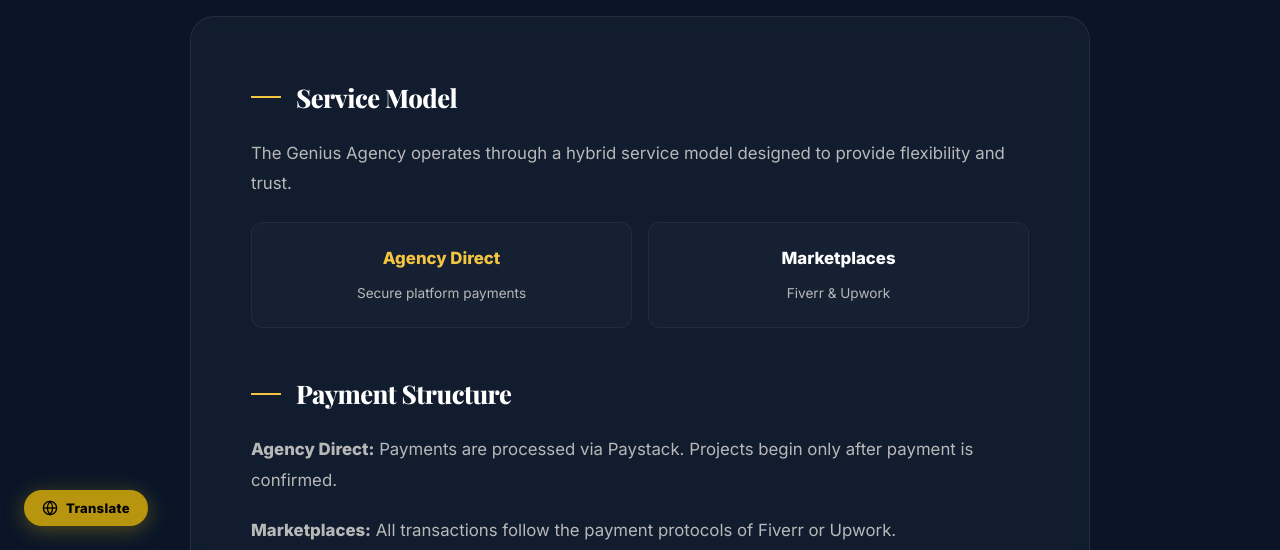
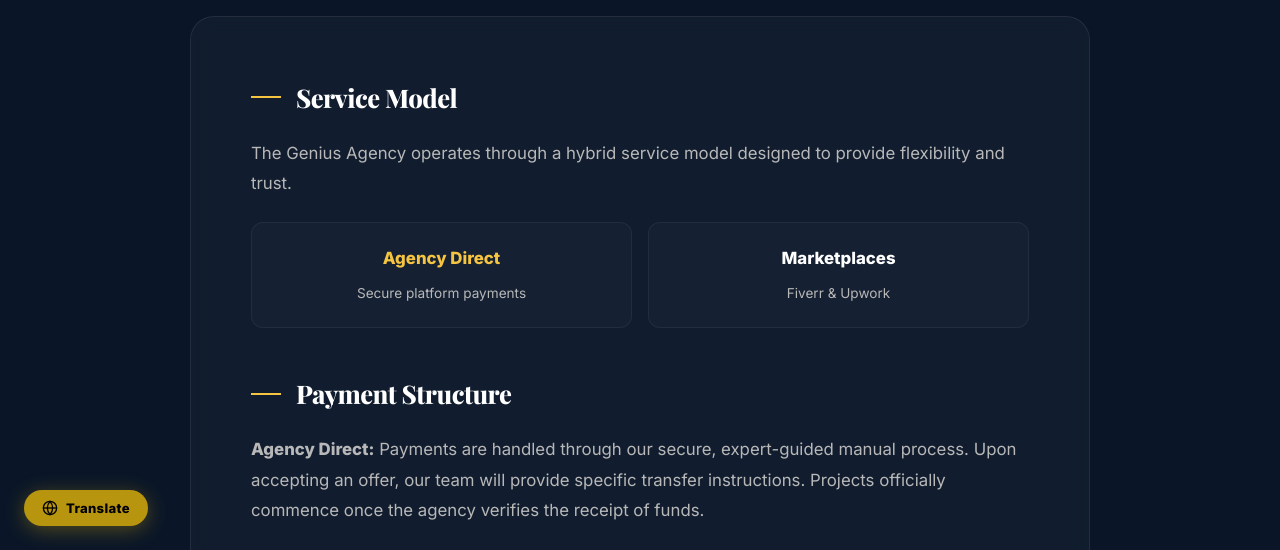
Before and after one commit to Afeni111/THEGENIUSAGENCY, a website: page terms.html in a window 1280 px wide. Shown: the part 250-800 px from the top of the page. Drawn offline with nearby package versions, Linux system fonts and the light colour scheme.

Commit message:
docs: update terms of service to reflect new expert-guided manual payment process

```diff
--- a/terms.html
+++ b/terms.html
@@ -255,7 +255,7 @@
                 <div class="legal-section">
                     <h2>Payment Structure</h2>
                     <div class="legal-text">
-                        <p><strong>Agency Direct:</strong> Payments are processed via Paystack. Projects begin only after payment is confirmed.</p>
+                        <p><strong>Agency Direct:</strong> Payments are handled through our secure, expert-guided manual process. Upon accepting an offer, our team will provide specific transfer instructions. Projects officially commence once the agency verifies the receipt of funds.</p>
                         <p><strong>Marketplaces:</strong> All transactions follow the payment protocols of Fiverr or Upwork.</p>
                     </div>
                 </div>
```
